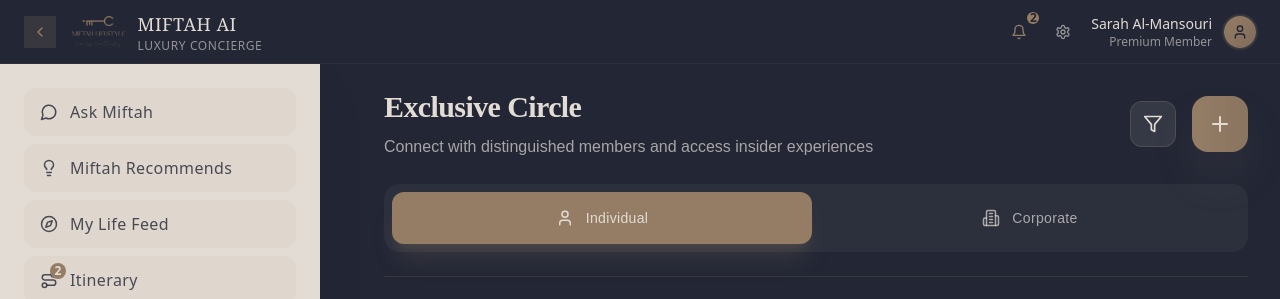
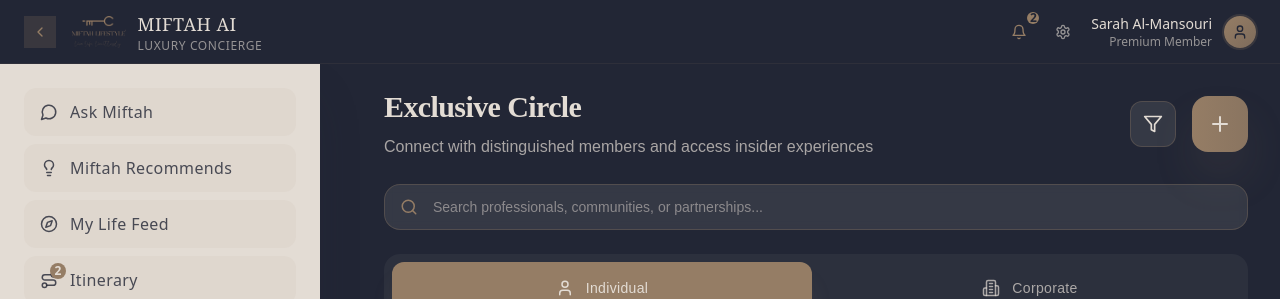
Before and after one commit to choppagunasundar73/miftah_ai, a React (Vite) app: page / in a window 1280 px wide. Both pictures are taken after a click on the button "Community". Shown: the top 299 px of the page. Built offline with nearby package versions, Linux system fonts and the light colour scheme.

Commit message:
Add files via upload

```diff
--- a/src/components/sections/CommunityContent.tsx
+++ b/src/components/sections/CommunityContent.tsx
@@ -7,11 +7,13 @@
   Building2,
   Target,
   Gem,
-  Handshake
+  Handshake,
+  Search
 } from 'lucide-react';
 
 export function CommunityContent() {
   const [activeTab, setActiveTab] = useState('individual');
+  const [searchQuery, setSearchQuery] = useState('');
 
   const tabs = [
     { id: 'individual', label: 'Individual', icon: User, description: 'Personal membership for discerning travelers' },
@@ -41,6 +43,19 @@
               <Plus size={24} className="group-hover:rotate-90 transition-transform duration-400" />
             </button>
           </div>
+        </div>
+
+        {/* Luxury Search */}
+        <div className="relative mb-6">
+          <Search size={18} className="absolute left-4 top-1/2 -translate-y-1/2 text-[#957D65] z-10" style={{ opacity: 1 }} />
+          <input
+            type="text"
+            placeholder="Search professionals, communities, or partnerships..."
+            value={searchQuery}
+            onChange={(e) => setSearchQuery(e.target.value)}
+            className="w-full pl-12 pr-6 py-3 bg-[#E3DCD4]/10 border border-[#957D65]/30 rounded-2xl text-[#E3DCD4] placeholder-[#E3DCD4]/50 focus:outline-none focus:ring-2 focus:ring-[#957D65]/40 focus:border-[#957D65]/50 transition-all duration-400 backdrop-blur-sm text-sm"
+            style={{ fontFamily: "'Avenir Next', sans-serif" }}
+          />
         </div>
 
         {/* Luxury Navigation Tabs */}
```
